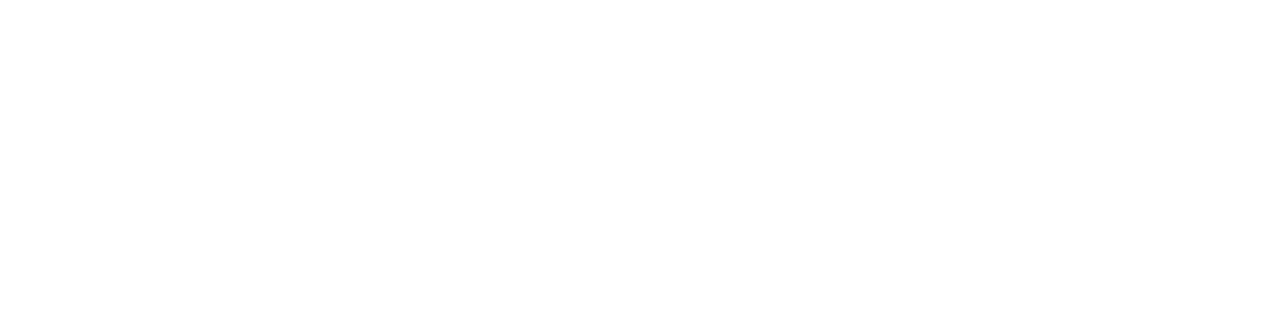
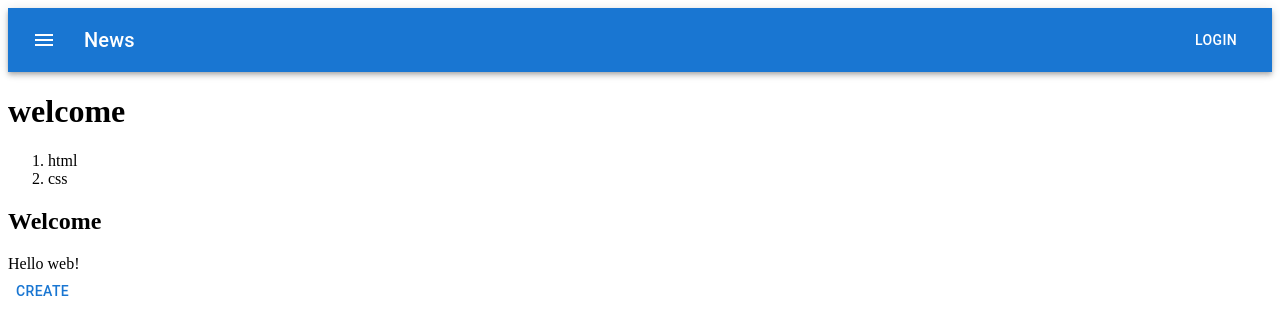
Before and after one commit to kyumin1227/PizzaProject, a React (Vite) app in the folder Pizza_frontend/: page /mui in a window 1280 px wide. Before the commit this address had no page. Shown: the top 334 px of the page. Built offline with nearby package versions, Linux system fonts and the light colour scheme.

Commit message:
Feat: 임시 nav 추가, mui 연습 환경 구성, reset.css 추가(주석)

```diff
--- a/Pizza_frontend/src/App.tsx
+++ b/Pizza_frontend/src/App.tsx
@@ -1,6 +1,8 @@
 import { Routes, Route, Outlet } from "react-router-dom";
 import HomePage from "./pages/HomePage";
+import MuiPage from "./pages/MuiPage";
 import Nav from "./components/Nav";
+// import "./reset.css";
 
 function App() {
   const Layout = () => {
@@ -17,6 +19,7 @@
       <Routes>
         <Route path="/" element={<Layout />}>
           <Route index element={<HomePage />}></Route>
+          <Route path="/mui" element={<MuiPage />}></Route>
         </Route>
       </Routes>
     </>
--- a/Pizza_frontend/src/components/Nav.tsx
+++ b/Pizza_frontend/src/components/Nav.tsx
@@ -1,9 +1,32 @@
-const Nav = () => {
+import * as React from "react";
+import AppBar from "@mui/material/AppBar";
+import Box from "@mui/material/Box";
+import Toolbar from "@mui/material/Toolbar";
+import Typography from "@mui/material/Typography";
+import Button from "@mui/material/Button";
+import IconButton from "@mui/material/IconButton";
+import MenuIcon from "@mui/icons-material/Menu";
+
+export default function ButtonAppBar() {
   return (
-    <div>
-      <a href="/">Main</a>
-    </div>
+    <Box sx={{ flexGrow: 1 }}>
+      <AppBar position="static">
+        <Toolbar>
+          <IconButton
+            size="large"
+            edge="start"
+            color="inherit"
+            aria-label="menu"
+            sx={{ mr: 2 }}
+          >
+            <MenuIcon />
+          </IconButton>
+          <Typography variant="h6" component="div" sx={{ flexGrow: 1 }}>
+            News
+          </Typography>
+          <Button color="inherit">Login</Button>
+        </Toolbar>
+      </AppBar>
+    </Box>
   );
-};
-
-export default Nav;
+}
--- /dev/null
+++ b/Pizza_frontend/src/pages/MuiPage/index.tsx
@@ -0,0 +1,44 @@
+import React from "react";
+import Button from "@mui/material/Button";
+
+function Header() {
+  return (
+    <header>
+      <h1>welcome</h1>
+    </header>
+  );
+}
+
+function Nav() {
+  return (
+    <nav>
+      <ol>
+        <li>html</li>
+        <li>css</li>
+      </ol>
+    </nav>
+  );
+}
+
+function Article() {
+  return (
+    <article>
+      <h2>Welcome</h2>
+      Hello web!
+      <br />
+      <Button>Create</Button>
+    </article>
+  );
+}
+
+function Mui() {
+  return (
+    <div>
+      <Header></Header>
+      <Nav></Nav>
+      <Article></Article>
+    </div>
+  );
+}
+
+export default Mui;
--- /dev/null
+++ b/Pizza_frontend/src/reset.css
@@ -0,0 +1,129 @@
+/* http://meyerweb.com/eric/tools/css/reset/
+   v2.0 | 20110126
+   License: none (public domain)
+*/
+
+html,
+body,
+div,
+span,
+applet,
+object,
+iframe,
+h1,
+h2,
+h3,
+h4,
+h5,
+h6,
+p,
+blockquote,
+pre,
+a,
+abbr,
+acronym,
+address,
+big,
+cite,
+code,
+del,
+dfn,
+em,
+img,
+ins,
+kbd,
+q,
+s,
+samp,
+small,
+strike,
+strong,
+sub,
+sup,
+tt,
+var,
+b,
+u,
+i,
+center,
+dl,
+dt,
+dd,
+ol,
+ul,
+li,
+fieldset,
+form,
+label,
+legend,
+table,
+caption,
+tbody,
+tfoot,
+thead,
+tr,
+th,
+td,
+article,
+aside,
+canvas,
+details,
+embed,
+figure,
+figcaption,
+footer,
+header,
+hgroup,
+menu,
+nav,
+output,
+ruby,
+section,
+summary,
+time,
+mark,
+audio,
+video {
+  margin: 0;
+  padding: 0;
+  border: 0;
+  font-size: 100%;
+  font: inherit;
+  vertical-align: baseline;
+}
+/* HTML5 display-role reset for older browsers */
+article,
+aside,
+details,
+figcaption,
+figure,
+footer,
+header,
+hgroup,
+menu,
+nav,
+section {
+  display: block;
+}
+body {
+  line-height: 1;
+}
+ol,
+ul {
+  list-style: none;
+}
+blockquote,
+q {
+  quotes: none;
+}
+blockquote:before,
+blockquote:after,
+q:before,
+q:after {
+  content: "";
+  content: none;
+}
+table {
+  border-collapse: collapse;
+  border-spacing: 0;
+}
```
